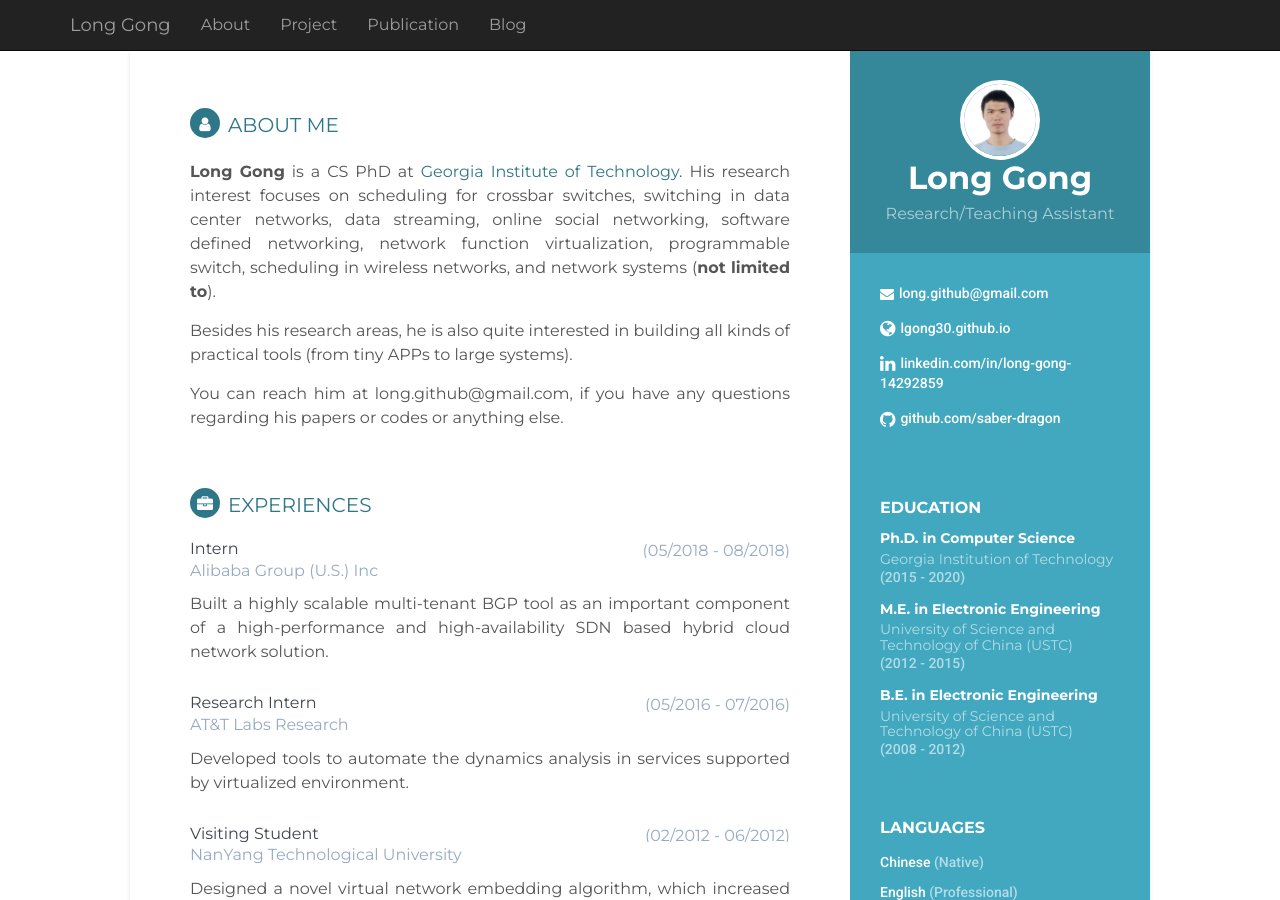
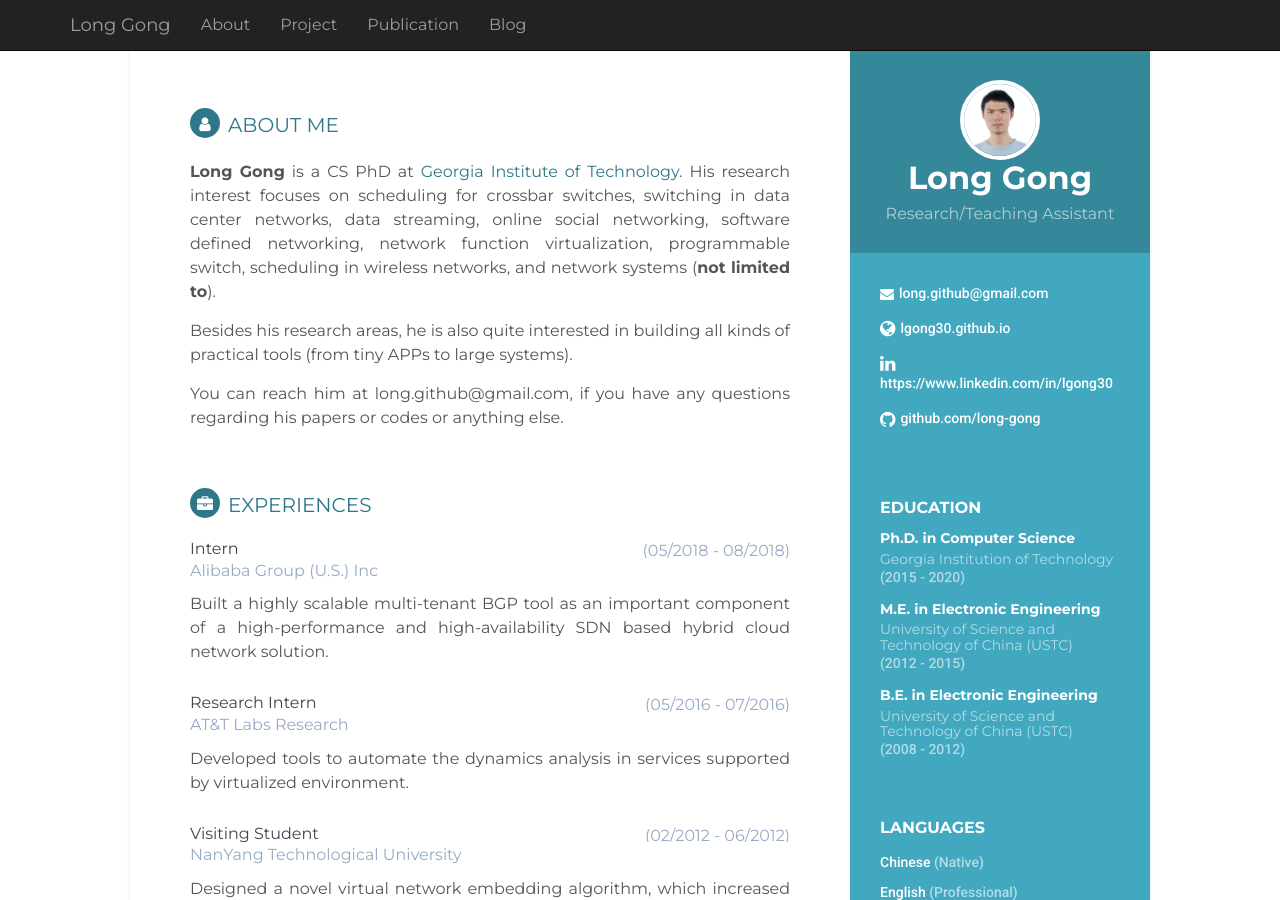
Before and after one commit to lgong30/lgong30.github.io, a Jekyll site: the page built from _pages/01_about.md, in a window 1280 px wide and 900 px high. Built offline with Jekyll 4.4.1, drawn with Linux system fonts in a browser that asks for light colours; nearby versions of some CDN libraries; comment, search, counter and statistics services are not loaded.

Commit message:
update profile

```diff
--- a/_config.yml
+++ b/_config.yml
@@ -75,9 +75,9 @@
   edu_email: gonglong@gatech.edu
   edu_email_display: "gonglong@gatech.edu"
   url: cc.gatech.edu/~lgong30
-  github: github.com/saber-dragon
+  github: github.com/long-gong
   web: lgong30.github.io
-  linkedin: linkedin.com/in/long-gong-14292859
+  linkedin: https://www.linkedin.com/in/lgong30
 
 education:
   - edu3:
```
